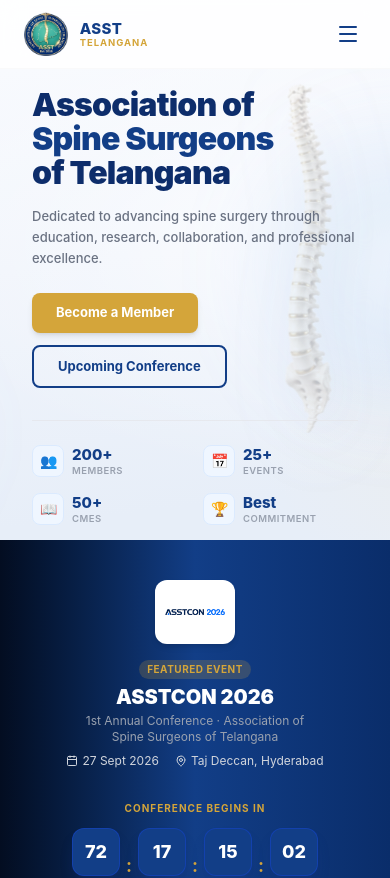
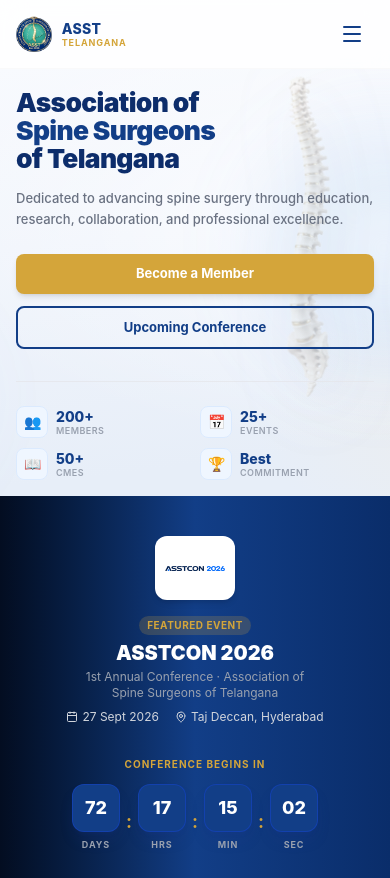
Before and after one commit to sriyamini985/asstg, a React (Vite) app: page /admin/login in a window 390 px wide. Shown: the top 878 px of the page. Built offline with nearby package versions, Linux system fonts and the light colour scheme.

Commit message:
fix: comprehensive mobile responsiveness optimization across all pages

```diff
--- a/src/components/HomeHero.jsx
+++ b/src/components/HomeHero.jsx
@@ -16,7 +16,7 @@
 export default function HomeHero() {
   return (
     <div
-      className="relative overflow-hidden w-full min-h-[540px] sm:min-h-[600px] lg:h-screen flex flex-col pt-[88px] lg:pt-[104px]"
+      className="relative overflow-hidden w-full min-h-[480px] sm:min-h-[600px] lg:h-screen flex flex-col pt-[88px] lg:pt-[104px] py-4 lg:py-0"
     >
       {/* Hero Background — Z-Index 0 */}
       <div className="absolute inset-0 w-full h-full" style={{ zIndex: 0 }}>
@@ -25,11 +25,11 @@
 
       {/* Hero Content — Z-Index 10 */}
       <div className="relative flex-1 w-full overflow-hidden" style={{ zIndex: 10 }}>
-        <div className="h-full max-w-[1400px] mx-auto px-6 lg:px-8 flex items-center">
+        <div className="h-full max-w-[1400px] mx-auto px-4 sm:px-6 lg:px-8 flex items-center">
 
           {/* Content left */}
           <motion.div
-            className="flex flex-col justify-center z-10 w-full lg:w-[54%] lg:max-w-[54%] lg:pl-[8%] px-2 sm:px-6"
+            className="flex flex-col justify-center z-10 w-full lg:w-[54%] lg:max-w-[54%] lg:pl-[8%] px-0 sm:px-6"
             initial="hidden"
             animate="show"
           >
@@ -37,7 +37,7 @@
               custom={0}
               variants={fadeUp}
               className="font-black text-[#0d2d6b] leading-[1.06] tracking-tight font-sans text-left"
-              style={{ fontSize: 'clamp(2.0rem, 4.5vw, 4.6rem)' }}
+              style={{ fontSize: 'clamp(1.65rem, 6.5vw, 4.6rem)' }}
             >
               Association of<br />
               <span className="text-[#123E87]">Spine Surgeons</span><br />
@@ -53,13 +53,13 @@
               Dedicated to advancing spine surgery through education, research, collaboration, and professional excellence.
             </motion.p>
 
-            <motion.div custom={2} variants={fadeUp} className="flex flex-wrap gap-3 mt-6">
+            <motion.div custom={2} variants={fadeUp} className="flex flex-col xs:flex-row w-full xs:w-auto gap-3 mt-6">
               <Link to="/membership?tab=apply"
-                className="bg-[#D4A53A] hover:bg-[#b88c2b] text-white font-bold text-[13px] px-6 py-2.5 rounded-lg shadow-md hover:shadow-lg transition-all duration-200">
+                className="bg-[#D4A53A] hover:bg-[#b88c2b] text-white font-bold text-[13px] px-6 py-2.5 rounded-lg shadow-md hover:shadow-lg transition-all duration-200 w-full xs:w-auto text-center justify-center flex items-center">
                 Become a Member
               </Link>
               <Link to="/events"
-                className="border-2 border-[#123E87] hover:bg-[#123E87] text-[#123E87] hover:text-white font-bold text-[13px] px-6 py-2.5 rounded-lg transition-all duration-200">
+                className="border-2 border-[#123E87] hover:bg-[#123E87] text-[#123E87] hover:text-white font-bold text-[13px] px-6 py-2.5 rounded-lg transition-all duration-200 w-full xs:w-auto text-center justify-center flex items-center">
                 Upcoming Conference
               </Link>
             </motion.div>
@@ -67,7 +67,7 @@
             <motion.div
               custom={3}
               variants={fadeUp}
-              className="grid grid-cols-2 sm:grid-cols-4 gap-4 mt-8 pt-6 border-t border-gray-200/80"
+              className="grid grid-cols-2 sm:grid-cols-4 gap-2.5 sm:gap-4 mt-8 pt-6 border-t border-gray-200/80"
             >
               {[
                 { icon: '👥', value: '200+', label: 'Members' },
@@ -75,11 +75,11 @@
                 { icon: '📖', value: '50+',  label: 'CMEs'    },
                 { icon: '🏆', value: 'Best', label: 'Commitment' },
               ].map((s) => (
-                <div key={s.label} className="flex items-center gap-2">
+                <div key={s.label} className="flex items-center gap-2 min-w-0">
                   <div className="w-8 h-8 rounded-lg bg-blue-50 border border-blue-100 flex items-center justify-center text-sm shrink-0">{s.icon}</div>
-                  <div className="flex flex-col leading-tight text-left">
-                    <span className="text-[#123E87] text-[15px] font-extrabold">{s.value}</span>
-                    <span className="text-gray-400 text-[9.5px] uppercase tracking-wider font-semibold">{s.label}</span>
+                  <div className="flex flex-col leading-tight text-left min-w-0">
+                    <span className="text-[#123E87] text-[14px] sm:text-[15px] font-extrabold">{s.value}</span>
+                    <span className="text-gray-400 text-[9px] sm:text-[9.5px] uppercase tracking-wider font-semibold truncate">{s.label}</span>
                   </div>
                 </div>
               ))}
--- a/src/layout/Navbar.jsx
+++ b/src/layout/Navbar.jsx
@@ -71,14 +71,14 @@
             : 'bg-white/80 backdrop-blur-md'
         }`}
       >
-        <div className="max-w-7xl mx-auto px-6 h-[68px] flex items-center justify-between gap-6">
+        <div className="max-w-7xl mx-auto px-4 sm:px-6 h-[68px] flex items-center justify-between gap-4 sm:gap-6">
 
           {/* ── Logo ────────────────────────────────────────── */}
-          <Link to="/" className="flex items-center gap-3 shrink-0 relative z-50">
-            <img src={asstLogo} alt="ASST Logo" className="h-11 w-auto object-contain" />
+          <Link to="/" className="flex items-center gap-2.5 sm:gap-3 shrink-0 relative z-50">
+            <img src={asstLogo} alt="ASST Logo" className="h-9 sm:h-11 w-auto object-contain" />
             <div className="flex flex-col leading-none">
-              <span className="text-[#123E87] font-extrabold text-[15px] tracking-wide uppercase">ASST</span>
-              <span className="text-[#D4A53A] text-[9.5px] font-bold tracking-widest uppercase mt-0.5">Telangana</span>
+              <span className="text-[#123E87] font-extrabold text-[14px] sm:text-[15px] tracking-wide uppercase">ASST</span>
+              <span className="text-[#D4A53A] text-[9px] sm:text-[9.5px] font-bold tracking-widest uppercase mt-0.5">Telangana</span>
             </div>
           </Link>
 
@@ -178,7 +178,7 @@
         {/* ── Mobile Toggle ─────────────────────────────────── */}
           <button
             onClick={() => setIsOpen(!isOpen)}
-            className="lg:hidden text-[#123E87] p-1.5 bg-transparent border-none cursor-pointer"
+            className="lg:hidden text-[#123E87] p-2.5 bg-transparent border-none cursor-pointer"
             aria-label="Toggle menu"
           >
             {isOpen ? <X className="w-6 h-6" /> : <Menu className="w-6 h-6" />}
@@ -205,7 +205,7 @@
               animate={{ opacity: 1, height: 'auto' }}
               exit={{ opacity: 0, height: 0 }}
               transition={{ duration: 0.25, ease: 'easeInOut' }}
-              className="lg:hidden fixed top-[68px] left-0 w-full bg-white border-b border-gray-100 shadow-2xl z-40 py-5 px-6 max-h-[80vh] overflow-y-auto"
+              className="lg:hidden fixed top-[68px] left-0 w-full bg-white border-b border-gray-100 shadow-2xl z-40 py-5 px-4 sm:px-6 max-h-[calc(100vh-68px)] overflow-y-auto"
             >
               <div className="flex flex-col gap-4">
                 {navLinks.map((link) => (
--- a/src/pages/About.jsx
+++ b/src/pages/About.jsx
@@ -76,7 +76,7 @@
         initial="hidden"
         whileInView="show"
         viewport={{ once: true, margin: "-100px" }}
-        className="max-w-6xl mx-auto px-6 py-16 relative z-10"
+        className="max-w-6xl mx-auto px-4 sm:px-6 py-10 sm:py-16 relative z-10"
       >
 
         {/* ── Main Section ── */}
--- a/src/pages/Committee.jsx
+++ b/src/pages/Committee.jsx
@@ -74,7 +74,7 @@
         initial="hidden"
         whileInView="show"
         viewport={{ once: true, margin: "-100px" }}
-        className="max-w-7xl mx-auto px-6 py-16 relative z-10"
+        className="max-w-7xl mx-auto px-4 sm:px-6 py-10 sm:py-16 relative z-10"
       >
         {/* ── Office Bearers Section ── */}
         <div className="mb-20 text-center">
--- a/src/pages/Contact.jsx
+++ b/src/pages/Contact.jsx
@@ -97,7 +97,7 @@
         initial="hidden"
         whileInView="show"
         viewport={{ once: true, margin: "-100px" }}
-        className="max-w-6xl mx-auto px-6 py-12 relative z-10"
+        className="max-w-6xl mx-auto px-4 sm:px-6 py-8 sm:py-12 relative z-10"
       >
 
         {/* ── Main Grid Section ── */}
@@ -178,7 +178,7 @@
           </div>
 
           {/* Right Column: Contact Form */}
-          <motion.div variants={cardTransition} className="lg:col-span-7 bg-white border border-gray-100 p-6 sm:p-8 rounded-2xl shadow-xl shadow-blue-900/5">
+          <motion.div variants={cardTransition} className="lg:col-span-7 bg-white border border-gray-100 p-4 sm:p-8 rounded-2xl shadow-xl shadow-blue-900/5">
             <h3 className="text-[#0d2d6b] text-xl font-bold font-sans mb-5 text-left flex items-center gap-2">
               <span>Send Us a Message</span>
               <span className="w-1.5 h-1.5 rounded-full bg-[#D4A53A]" />
--- a/src/pages/Home.jsx
+++ b/src/pages/Home.jsx
@@ -290,17 +290,17 @@
           </svg>
         </div>
 
-        <div className="max-w-6xl mx-auto px-6 relative">
+        <div className="max-w-6xl mx-auto px-4 sm:px-6 relative">
 
           {/* Section Header */}
-          <div className="text-center mb-16 relative z-10">
+          <div className="text-center mb-12 sm:mb-16 relative z-10">
             <span className="text-[#D4A53A] font-bold text-xs tracking-[0.25em] uppercase block mb-2">Welcome to ASST</span>
             <h2 className="text-[#0d2d6b] text-3xl sm:text-4xl font-black">Welcome Message</h2>
             <div className="w-16 h-1 bg-gradient-to-r from-[#123E87] to-[#D4A53A] mx-auto mt-4 rounded-full" />
           </div>
 
           {/* Section Glass Wrapper */}
-          <div className="relative bg-white border-t-[8px] border-t-[#D4A53A] border-l-2 border-r-2 border-b-2 border-[#D4A53A]/85 rounded-[32px] p-8 sm:p-12 shadow-[0_25px_50px_rgba(18,62,135,0.14)] overflow-hidden z-10">
+          <div className="relative bg-white border-t-[8px] border-t-[#D4A53A] border-l-2 border-r-2 border-b-2 border-[#D4A53A]/85 rounded-2xl sm:rounded-[32px] p-4 sm:p-10 shadow-[0_25px_50px_rgba(18,62,135,0.14)] overflow-hidden z-10">
             {/* Light blue radial glow behind the section content */}
             <div className="absolute inset-0 bg-radial-glow opacity-80 z-0 pointer-events-none" style={{ background: 'radial-gradient(circle at center, rgba(18, 62, 135, 0.05) 0%, transparent 75%)' }} />
 
```
Also changed, not shown: src/pages/Events.jsx (+7 -7 lines), src/pages/Membership.jsx (+8 -8 lines).
